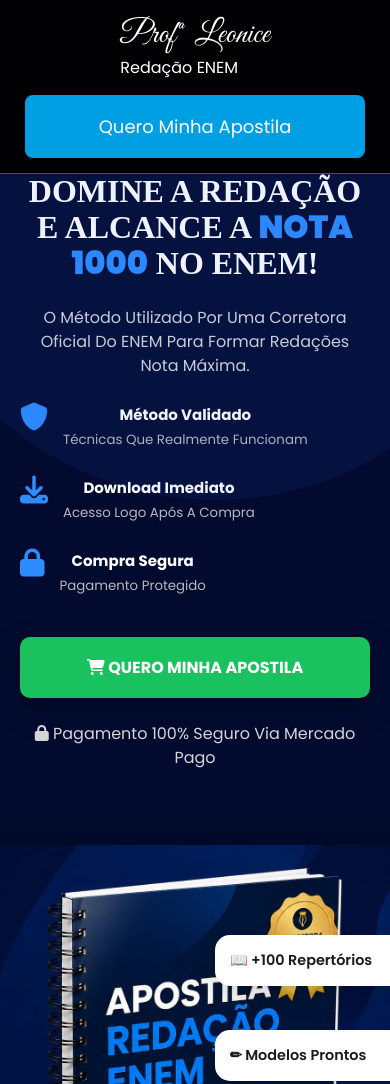
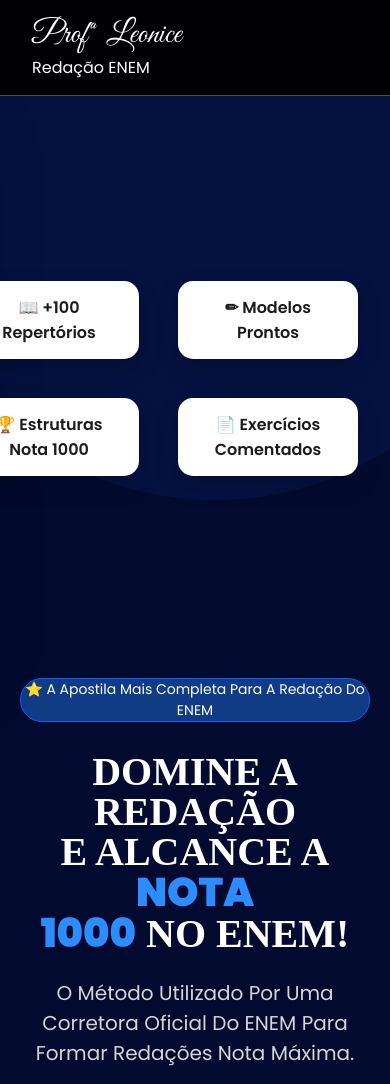
Before and after one commit to Aussis2026/Projeto-Apostila, a website: page index.html in a window 390 px wide. Shown: the top 1084 px of the page. Drawn offline with Linux system fonts and the light colour scheme; a web font is replaced by a local one.

Commit message:
responsividade atualizada

```diff
--- a/style.css
+++ b/style.css
@@ -715,328 +715,80 @@ li {
 .contact {
     margin-bottom: 10px;
 }
-/* =====================================================
-   RESPONSIVIDADE
-   ===================================================== */
+@media screen and (max-width:768px){
 
-/* ---------- Notebook ---------- */
-@media screen and (max-width: 1200px){
-
-    .hero{
-        padding:70px 5%;
-    }
-
-    .hero h1{
-        font-size:3.5rem;
-    }
-
-    .book{
-        width:420px;
-    }
-
-    .cards-side{
-        right:-20px;
-    }
-
-}
-
-
-/* ---------- Tablet ---------- */
-@media screen and (max-width: 992px){
-
-    .header section{
-        padding:15px 25px;
-    }
-
-    .navbar{
-        gap:18px;
-    }
-
-    .navbar a{
-        font-size:.9rem;
+html{
+    font-size:14px;
 }
 
 .hero{
-
-        flex-direction:column;
-
-        justify-content:center;
-
+    flex-direction:column-reverse;
+    padding:120px 20px 60px;
+    gap:40px;
     text-align:center;
-
-        gap:50px;
-
-        padding:130px 30px 60px;
-
 }
 
 .hero-left,
 .hero-right{
-
     width:100%;
-
 }
 
 .hero h1{
-
-        font-size:3rem;
-
+    font-size:2.5rem;
 }
 
-    .hero p{
+.book{
+    width:280px;
+}
 
-        max-width:100%;
-
+.card-slide{
+    position:static;
+    display:grid;
+    grid-template-columns:1fr 1fr;
+    gap:15px;
 }
 
 .infos{
-
-        justify-content:center;
-
-        flex-wrap:wrap;
-
-        gap:25px;
-
+    flex-direction:column;
+    align-items:center;
 }
 
-    .hero button{
-
-        width:100%;
-
-        max-width:380px;
-
+.cards{
+    grid-template-columns:1fr;
 }
 
-    .hero-right{
-
-        justify-content:center;
-
+.row{
+    flex-direction:column;
 }
 
-    .book{
-
-        width:340px;
-
+.about-image img{
+    max-width:350px;
 }
 
-    .cards-side{
-
-        position:static;
-
-        display:grid;
-
-        grid-template-columns:1fr 1fr;
-
-        gap:15px;
-
-        margin-top:30px;
-
+.testimonials-container{
+    flex-direction:column;
+    align-items:center;
 }
 
-    .floating-card{
-
-        width:100%;
-
-        height:auto;
-
+.security-content{
+    grid-template-columns:1fr;
 }
 
-    /* SOBRE */
-
-    .about{
-
+.FAQ-form{
     flex-direction:column;
-
-        gap:40px;
-
-        text-align:center;
-
 }
 
-    .about img{
-
-        width:100%;
-
-        max-width:420px;
-
+.footer-container{
+    flex-direction:column;
+    text-align:center;
 }
 
-    .about-info{
+.navbar{
+    display:none;
+}
 
-        align-items:center;
-
+.header-buttons{
+    display:none;
 }
 
 }
-
-
-/* ---------- Celular ---------- */
-@media screen and (max-width:768px){
-
-    html{
-
-        font-size:14px;
-
-    }
-
-    .header section{
-
-        flex-direction:column;
-
-        gap:15px;
-
-    }
-
-    .navbar{
-
-        display:none;
-
-    }
-
-    .header-buttons{
-
-        width:100%;
-
-    }
-
-    .header-buttons button{
-
-        width:100%;
-
-    }
-
-    .hero{
-
-        padding:120px 20px 50px;
-
-    }
-
-    .tag{
-
-        font-size:.75rem;
-
-    }
-
-    .hero h1{
-
-        font-size:2.3rem;
-
-        line-height:1.1;
-
-    }
-
-    .hero p{
-
-        font-size:1rem;
-
-    }
-
-    .infos{
-
-        flex-direction:column;
-
-        align-items:flex-start;
-
-    }
-
-    .info{
-
-        width:100%;
-
-    }
-
-    .hero button{
-
-        width:100%;
-
-    }
-
-    .book{
-
-        width:260px;
-
-    }
-
-    .cards-side{
-
-        grid-template-columns:1fr;
-
-    }
-
-    .floating-card{
-
-        width:100%;
-
-        padding:15px;
-
-    }
-
-    /* BENEFÍCIOS */
-
-    .benefits{
-
-        grid-template-columns:1fr;
-
-    }
-
-    /* DEPOIMENTOS */
-
-    .testimonials{
-
-        flex-direction:column;
-
-    }
-
-    /* SOBRE */
-
-    .about{
-
-        padding:60px 20px;
-
-    }
-
-    .about h2{
-
-        font-size:2rem;
-
-    }
-
-    .about-info{
-
-        align-items:flex-start;
-
-    }
-
-}
-
-
-/* ---------- Celulares muito pequenos ---------- */
-@media screen and (max-width:480px){
-
-    .hero h1{
-
-        font-size:2rem;
-
-    }
-
-    .book{
-
-        width:210px;
-
-    }
-
-    .hero button{
-
-        font-size:1rem;
-
-        padding:18px;
-
-    }
-
-    .floating-card{
-
-        font-size:.9rem;
-
-    }
-
-}
```
Lines whose indentation alone changed are shown as unchanged.
